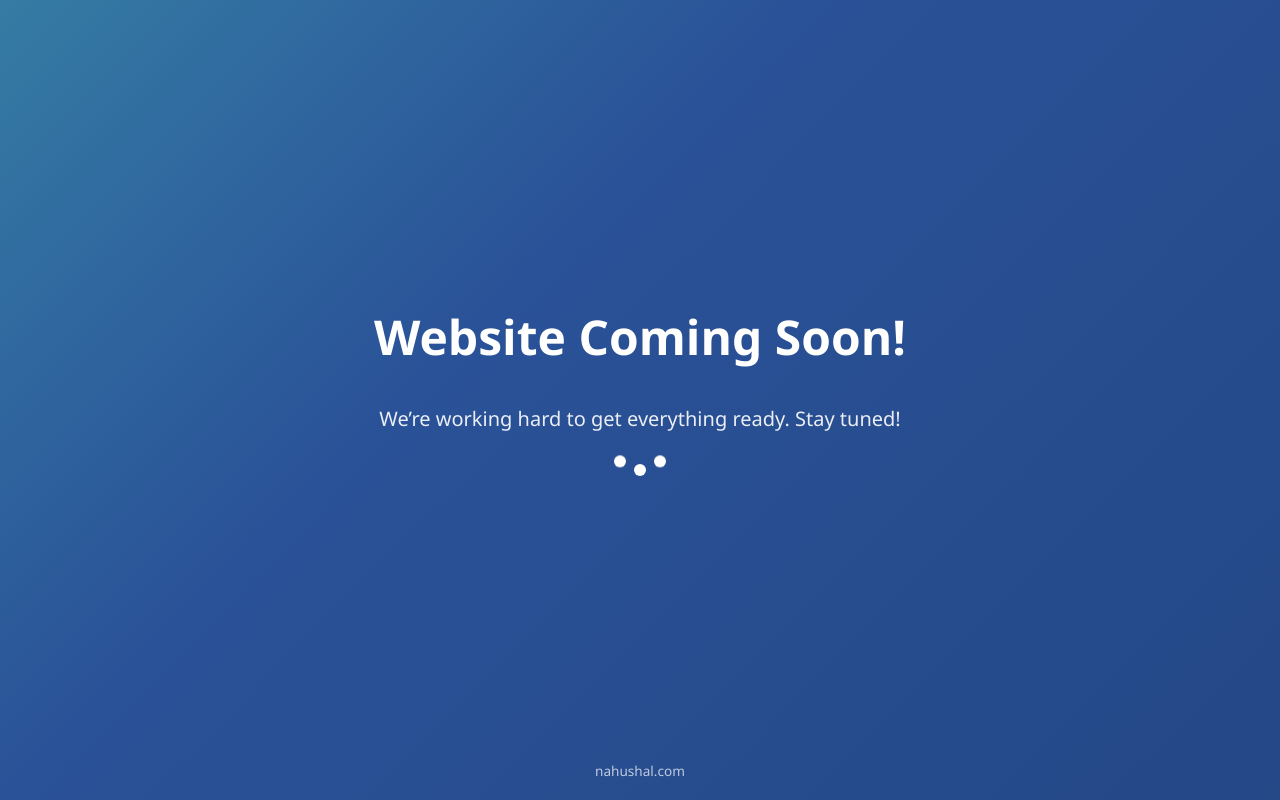
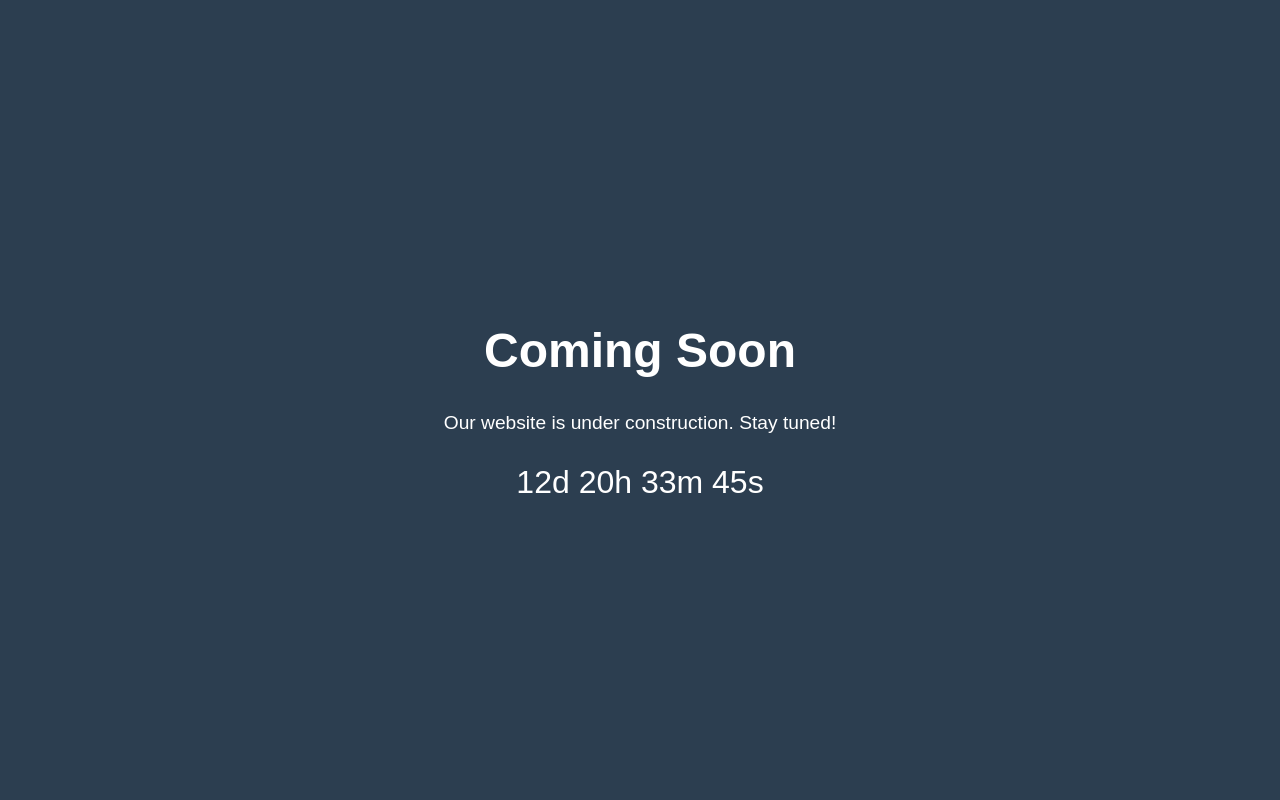
Before and after one commit to inahushal/nahushal.github.io, a plain HTML site: page index.html in a window 1280 px wide. Drawn offline with Linux system fonts and the light colour scheme.

Commit message:
Update index.html

```diff
--- a/index.html
+++ b/index.html
@@ -5,91 +5,59 @@
 <meta name="viewport" content="width=device-width, initial-scale=1.0">
 <title>Coming Soon</title>
 <style>
-    /* Reset */
-    * { margin: 0; padding: 0; box-sizing: border-box; }
-
-    /* Background gradient animation */
     body {
-      height: 100vh;
+        margin: 0;
+        padding: 0;
+        font-family: 'Arial', sans-serif;
+        background: #2c3e50;
+        color: white;
         display: flex;
-      flex-direction: column;
         justify-content: center;
         align-items: center;
-      font-family: 'Segoe UI', Tahoma, Geneva, Verdana, sans-serif;
-      color: #fff;
+        height: 100vh;
         text-align: center;
-      background: linear-gradient(-45deg, #1e3c72, #2a5298, #50e3c2, #4a90e2);
-      background-size: 400% 400%;
-      animation: gradientBG 15s ease infinite;
+        flex-direction: column;
     }
-
-    @keyframes gradientBG {
-      0% { background-position: 0% 50%; }
-      50% { background-position: 100% 50%; }
-      100% { background-position: 0% 50%; }
+    h1 {
+        font-size: 3em;
+        margin: 0.5em 0;
     }
-
-    /* Main heading animation */
-    h1 {
-      font-size: 3rem;
-      margin-bottom: 1rem;
-      animation: bounce 2s infinite;
+    p {
+        font-size: 1.2em;
+        margin: 0.5em 0;
     }
-
-    @keyframes bounce {
-      0%, 100% { transform: translateY(0); }
-      50% { transform: translateY(-20px); }
+    .countdown {
+        font-size: 2em;
+        margin-top: 20px;
     }
-
-    /* Subtext */
-    p {
-      font-size: 1.25rem;
-      opacity: 0.9;
-      margin-bottom: 2rem;
-    }
-
-    /* Loading dots animation */
-    .loader {
-      display: flex;
-      gap: 8px;
-    }
-
-    .loader div {
-      width: 12px;
-      height: 12px;
-      background: #fff;
-      border-radius: 50%;
-      animation: jump 0.6s infinite alternate;
-    }
-
-    .loader div:nth-child(2) { animation-delay: 0.2s; }
-    .loader div:nth-child(3) { animation-delay: 0.4s; }
-
-    @keyframes jump {
-      0% { transform: translateY(0); }
-      100% { transform: translateY(-15px); }
-    }
-
-    /* Optional: small footer */
-    footer {
-      position: absolute;
-      bottom: 20px;
-      font-size: 0.85rem;
-      opacity: 0.7;
-    }
-
 </style>
 </head>
 <body>
-  <h1>Website Coming Soon!</h1>
-  <p>We’re working hard to get everything ready. Stay tuned!</p>
+    <h1>Coming Soon</h1>
+    <p>Our website is under construction. Stay tuned!</p>
+    <div class="countdown" id="countdown"></div>
 
-  <div class="loader">
-    <div></div>
-    <div></div>
-    <div></div>
-  </div>
+<script>
+    // Set your launch date here
+    const launchDate = new Date("Feb 1, 2026 12:00:00").getTime();
 
-  <footer>nahushal.com</footer>
+    const countdown = setInterval(() => {
+        const now = new Date().getTime();
+        const distance = launchDate - now;
+
+        const days = Math.floor(distance / (1000 * 60 * 60 * 24));
+        const hours = Math.floor((distance % (1000 * 60 * 60 * 24)) / (1000*60*60));
+        const minutes = Math.floor((distance % (1000 * 60 * 60)) / (1000*60));
+        const seconds = Math.floor((distance % (1000 * 60)) / 1000);
+
+        document.getElementById("countdown").innerHTML =
+            `${days}d ${hours}h ${minutes}m ${seconds}s`;
+
+        if(distance < 0) {
+            clearInterval(countdown);
+            document.getElementById("countdown").innerHTML = "We are live!";
+        }
+    }, 1000);
+</script>
 </body>
 </html>
```
Lines whose indentation alone changed are shown as unchanged.
